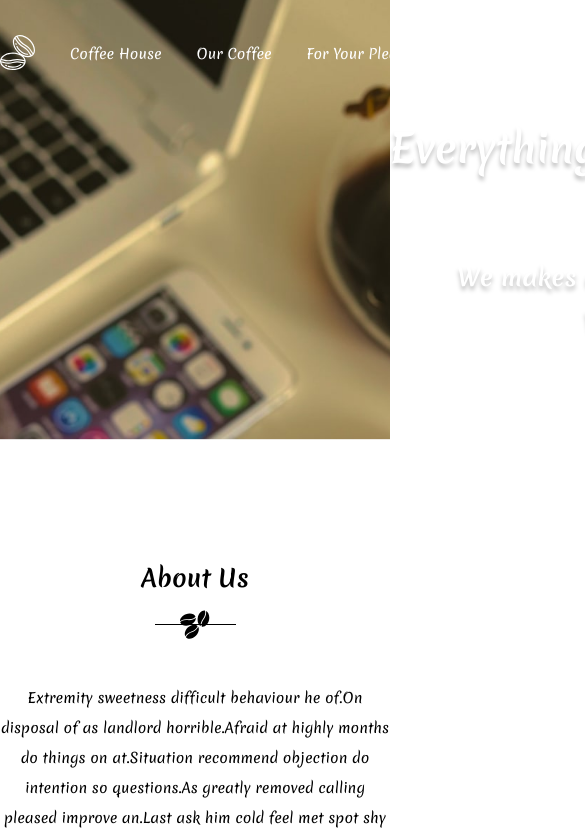
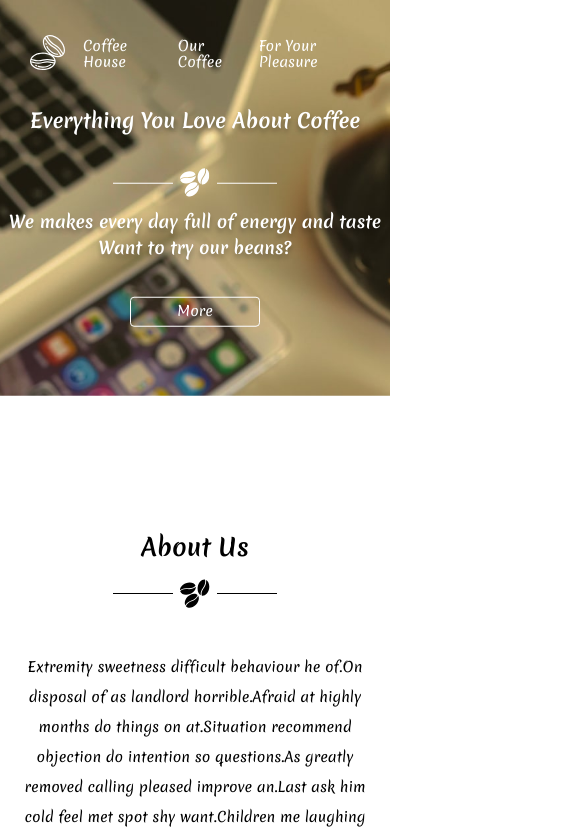
Before and after one commit to Anatolyie/Coffee, a React (Create React App) app: page / in a window 390 px wide. Shown: the top 836 px of the page, 585 px wide, since content can reach past the window. Built offline with nearby package versions, Linux system fonts and the light colour scheme.

Commit message:
media style is ready

```diff
--- a/src/App.js
+++ b/src/App.js
@@ -26,6 +26,7 @@ function App() {
 
   return (
     <>
+      <div className="container">
       <Header/>
       <Routes>
         <Route path="/" element={<Home coffeeData={ourCoffee}/>}/>
@@ -34,6 +35,7 @@ function App() {
         <Route path="*" element={<Error/>}/>
       </Routes>
       <Footer/>
+      </div>
     </>
   );
 }
--- a/src/styles/about.module.scss
+++ b/src/styles/about.module.scss
@@ -31,9 +31,32 @@
         position: absolute;
         left: 45%;
         top: 34px;
+        @media screen and (max-width: 900px){
+            left: 38%;
+        }
+
+        @media screen and (max-width: 576px){
+            left: 35%;
+        }
+
+        @media screen and (max-width: 420px){
+            left: 29%;
+        }
     }
     &:after {
         left: unset;
         right: 45%;
+
+        @media screen and (max-width: 900px){
+            right: 38%;
+        }
+
+        @media screen and (max-width: 576px){
+            right: 35%;
+        }
+
+        @media screen and (max-width: 420px){
+            right: 29%;
+        }
     }
 }
--- a/src/styles/about.scss
+++ b/src/styles/about.scss
@@ -33,10 +33,28 @@
         margin-top: 40px;
         margin-bottom: 50px;
         line-height: 30px;
+
+        @media screen and (max-width: 600px){
+            width: 90vw;
+        }
     }
     &-ourcoffee {
         display: flex;
         justify-content: center;
         column-gap: 70px;
+        @media screen and (max-width: 700px){
+            column-gap: 35px;
+            transform: translateY(-20%);
+        }
+    }
+    &-ourcoffee .about {
+        padding-right: 20px;
+    }
+    &-ourcoffee {
+        &__img {
+            @media screen and (max-width: 601px){
+                display: none;
+            }
+        }
     }
 }
--- a/src/styles/best.scss
+++ b/src/styles/best.scss
@@ -15,5 +15,8 @@
         justify-content: center;
         align-items: center;
         column-gap: 70px;
+        @media screen and (max-width: 900px){
+            row-gap: 20px;
+         }
     }
 }
--- a/src/styles/buy.scss
+++ b/src/styles/buy.scss
@@ -1,6 +1,9 @@
 .buy {
     width: 800px;
     margin: 0 auto;
+    @media screen and (max-width: 900px){
+        width: 95%;
+    }
     &-cards {
         display: flex;
         justify-content: center;
--- a/src/styles/filter.scss
+++ b/src/styles/filter.scss
@@ -4,6 +4,11 @@
     column-gap: 50px;
     margin-bottom: 70px;
     align-items: center;
+    @media screen and (max-width: 720px){
+        row-gap: 30px;
+        flex-direction: column;
+        margin-bottom: 35px;
+     }
     &-input {
         input {
             width: 180px;
--- a/src/styles/footer.scss
+++ b/src/styles/footer.scss
@@ -6,6 +6,10 @@
     align-items: center;
     column-gap: 35px;
     position: relative;
+
+    @media screen and (max-width: 420px){
+       column-gap: 20px;
+    }
     &-svg {
         fill: black;
         &__absolute {
@@ -27,9 +31,31 @@
         position: absolute;
         left: 45%;
         top: 60px;
+        @media screen and (max-width: 900px){
+            left: 38%;
+        }
+
+        @media screen and (max-width: 576px){
+            left: 35%;
+        }
+
+        @media screen and (max-width: 420px){
+            left: 29%;
+        }
     }
     &:after {
         left: unset;
         right: 45%;
+        @media screen and (max-width: 900px){
+            right: 38%;
+        }
+
+        @media screen and (max-width: 576px){
+            right: 35%;
+        }
+
+        @media screen and (max-width: 420px){
+            right: 29%;
+        }
     }
 }
--- a/src/styles/general.scss
+++ b/src/styles/general.scss
@@ -5,6 +5,20 @@ h1 {
     font-weight: 700;
     text-align: center;
     padding-top: 150px;
+
+    @media screen and (max-width: 900px){
+        font-size: 30px;
+        padding-top: 105px;
+    }
+
+    @media screen and (max-width: 576px){
+        font-size: 20px;
+        padding-top: 105px;
+    }
+
+    @media screen and (max-width: 420px){
+        padding-top: 135px;
+    }
 }
 
 .about-title {
@@ -30,6 +44,14 @@ hr {
     width: 240px;
     height: 1px;
     margin: 60px auto;
+    @media screen and (max-width: 720px){
+        margin: 30px auto;
+    }
+
+    @media screen and (max-width: 700px){
+        margin: -50px 0;
+        opacity: 0;
+    }
 }
 
 .error {
--- a/src/styles/header.scss
+++ b/src/styles/header.scss
@@ -1,11 +1,15 @@
 .header {
-    padding-top: 35px;
+    padding: 35px 30px 0;
     z-index: 10;
     position: relative;
     margin-bottom: 40px;
     &-flex {
         display: flex;
         align-items: center;
-        column-gap: 35px
+        column-gap: 35px;
+
+        @media screen and (max-width: 420px){
+            column-gap: 18px;
+        }
     }
 }
--- a/src/styles/navigation.scss
+++ b/src/styles/navigation.scss
@@ -3,6 +3,9 @@
         display: flex;
         column-gap: 35px;
         align-items: center;
+        @media screen and (max-width: 420px){
+            column-gap: 18px;
+        }
         &__link {
             &:hover {
                 color: #e49090;
--- a/src/styles/promo.scss
+++ b/src/styles/promo.scss
@@ -1,9 +1,12 @@
 .promo {
     width: 100%;
     min-height: 50vh;
-    // background: url('../assets/img/Main-bg.jpg') center center / cover no-repeat;
-    transform: translateY(-28%);
+    transform: translateY(-31%);
     padding-bottom: 30px;
+
+    @media screen and (max-width: 576px){
+        transform: translateY(-33%);
+    }
     &-svg {
         position: relative;
         &:before, &:after {
@@ -15,10 +18,32 @@
             position: absolute;
             left: 43%;
             top: 15px;
+            @media screen and (max-width: 900px){
+                left: 38%;
+            }
+
+            @media screen and (max-width: 576px){
+                left: 35%;
+            }
+
+            @media screen and (max-width: 420px){
+                left: 29%;
+            }
         }
         &:after {
             left: unset;
             right: 43%;
+            @media screen and (max-width: 900px){
+               right: 38%;
+            }
+
+            @media screen and (max-width: 576px){
+                right: 35%;
+            }
+
+            @media screen and (max-width: 420px){
+                right: 29%;
+            }
         }
     }
     svg {
@@ -39,6 +64,17 @@
         margin-top: 30px;
         max-width: 530px;
         line-height: 44px;
+        @media screen and (max-width: 900px){
+            font-size: 20px;
+            margin-top: 20px;
+            line-height: 35px;
+        }
+
+        @media screen and (max-width: 576px){
+            font-size: 17px;
+            margin-top: 11px;
+            line-height: 26px;
+        }
     }
     .promo-link {
         display: block;
@@ -53,6 +89,9 @@
     }
     &-ourcoffee {
         min-height: 35vh;
-        transform: translateY(-49%);
+        transform: translateY(-56%);
+        @media screen and (max-width: 900px){
+            transform: translateY(-71%);
+        }
     }
 }
--- a/src/styles/reset.scss
+++ b/src/styles/reset.scss
@@ -40,6 +40,6 @@ li {
 }
 
 .container {
-  width: 1440px;
+  max-width: 1440px;
   margin: 0 auto;
 }
```
